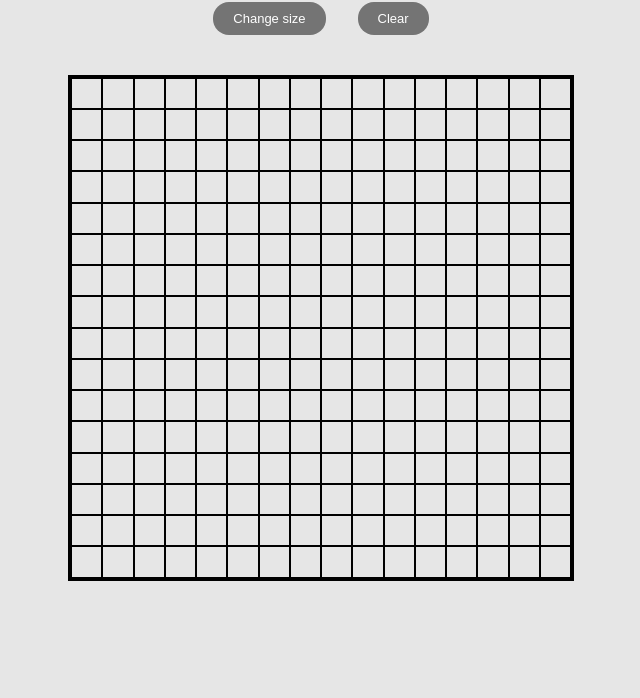
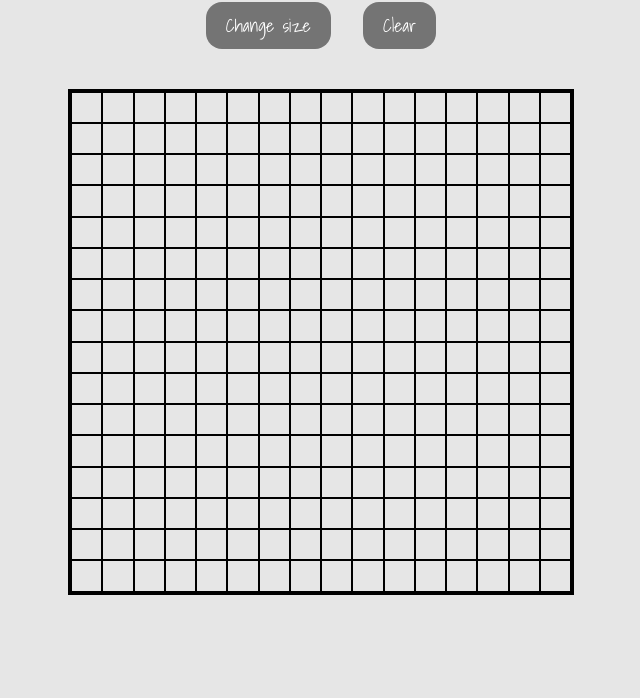
Before and after one commit to ArtemAlex95/ETCH-A-SKETCH, a plain HTML site: page index.html in a window 1280 px wide. Shown: the part 102-800 px from the top of the page, without its empty margins (319-959 px from the left). Drawn offline with Linux system fonts and the light colour scheme.

Commit message:
the final version of main css so far

```diff
--- a/css/main.css
+++ b/css/main.css
@@ -37,7 +37,8 @@ body {
     padding: 0.3rem 1rem;
     background-color: rgb(116, 116, 116);
     font-weight: 500;
-    font-size: 13px;
+    font-size: 18px;
+    font-family: 'Shadows Into Light', cursive;
     text-align: center;
     color: #fff;
     backface-visibility: hidden;
@@ -55,7 +56,8 @@ body {
     padding: 0.3rem 1rem;
     background-color: rgb(116, 116, 116);
     font-weight: 500;
-    font-size: 13px;
+    font-size: 18px;
+    font-family: 'Shadows Into Light', cursive;
     text-align: center;
     color: #fff;
     backface-visibility: hidden;
```
